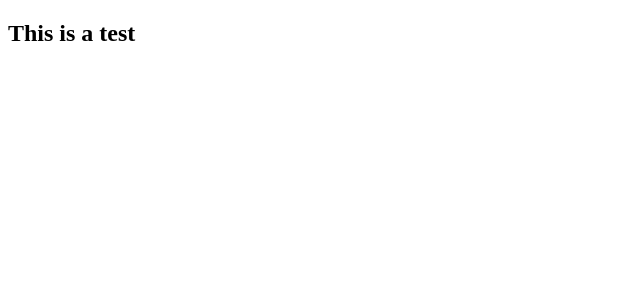
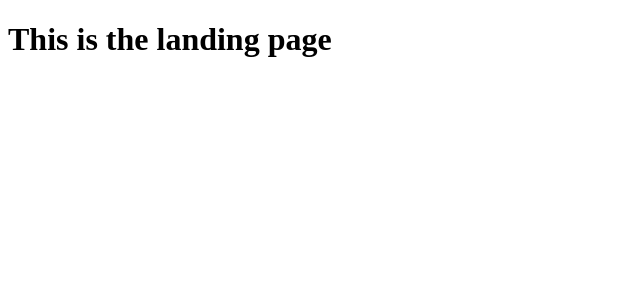
Before and after one commit to chanceknguyen/travel, a React app: page / in a window 1280 px wide. Shown: the top 300 px of the page, without its empty margins (0-640 px from the left). Built offline with nearby package versions, Linux system fonts and the light colour scheme; the HTML template or start-up script is replaced by a standard one.

Commit message:
add client routing and landing page

```diff
--- a/package.json
+++ b/package.json
@@ -33,6 +33,7 @@
     "express-async-handler": "^1.1.4",
     "react": "^17.0.1",
     "react-dom": "^17.0.1",
+    "react-router-dom": "^5.2.0",
     "styled-components": "^5.2.1"
   },
   "devDependencies": {
--- a/src/App.jsx
+++ b/src/App.jsx
@@ -9,4 +9,4 @@ function App() {
   )
 }
 
-ReactDOM.render(<App />, document.getElementById('app'));
+export default App;
--- /dev/null
+++ b/src/Landing.jsx
@@ -0,0 +1,11 @@
+import React from 'react';
+
+function Landing() {
+  return (
+    <div>
+      <h1>This is the landing page</h1>
+    </div>
+  )
+}
+
+export default Landing
--- /dev/null
+++ b/src/index.jsx
@@ -0,0 +1,26 @@
+import React from 'react';
+import ReactDOM from 'react-dom';
+import {
+  BrowserRouter as Router,
+  Switch,
+  Route,
+  Link
+} from 'react-router-dom';
+import App from './App.jsx';
+import Landing from './Landing.jsx';
+
+ReactDOM.render(
+
+  <Router>
+    <Switch>
+      <Route path="/local/:location">
+        <App />
+      </Route>
+      <Route path="/">
+        <Landing />
+      </Route>
+    </Switch>
+  </Router>,
+
+  document.getElementById('app')
+);
--- a/webpack.config.js
+++ b/webpack.config.js
@@ -1,7 +1,7 @@
 const path = require('path');
 
 module.exports = {
-  entry: path.resolve(__dirname, './src/App.jsx'),
+  entry: path.resolve(__dirname, './src/index.jsx'),
   output: {
     path: path.resolve(__dirname, './dist'),
     filename: 'bundle.js'
```
Also changed, not shown: 4 other files (tests, documents, lock files or other folders).
